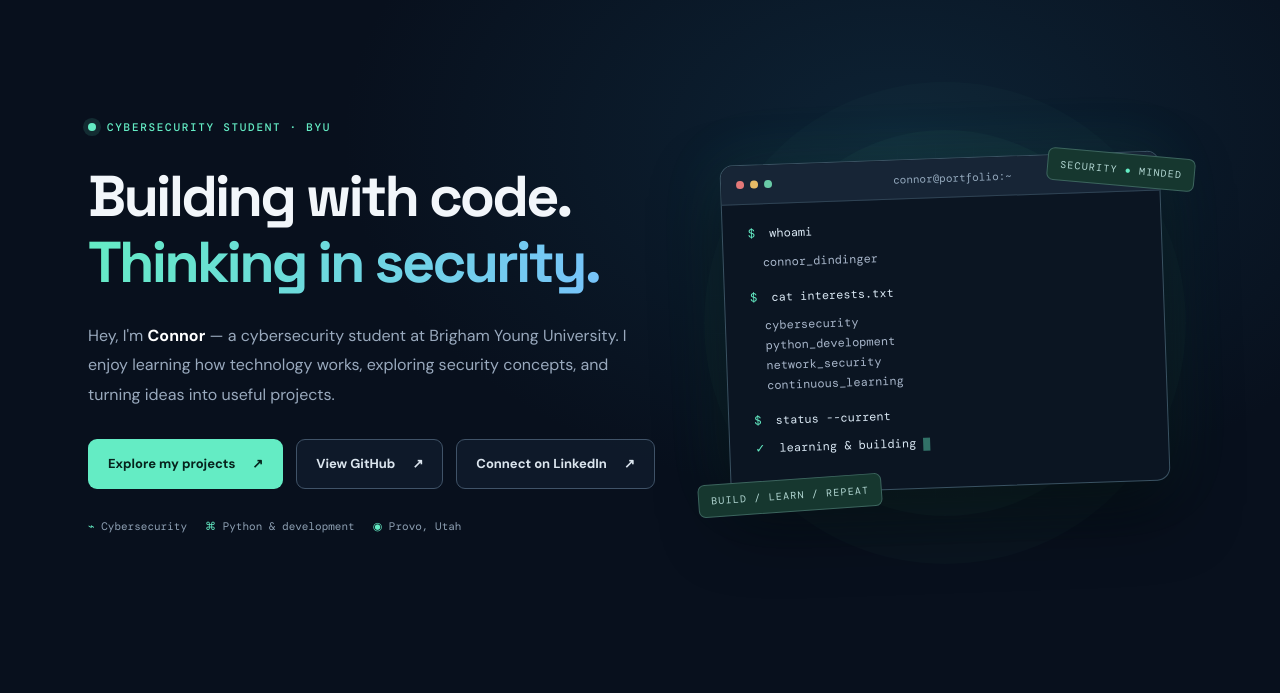
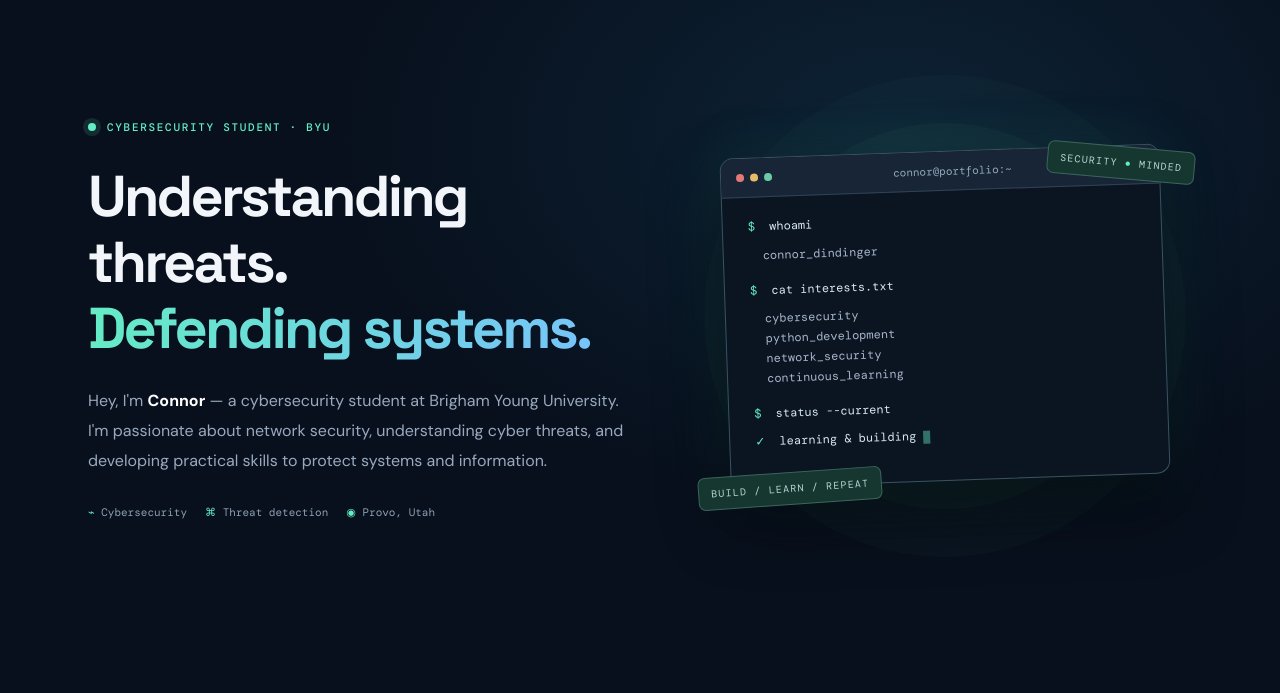
Before and after one commit to cyberseafoam/cyberseafoam.github.io, a plain HTML site: page index.html in a window 1280 px wide. Shown: the part 80-773 px from the top of the page. Drawn offline with nearby package versions, Linux system fonts and the light colour scheme.

Commit message:
Refocus portfolio hero on cybersecurity and remove redundant links

```diff
--- a/index.html
+++ b/index.html
@@ -28,14 +28,9 @@
     <section class="hero container" aria-labelledby="hero-title">
       <div class="hero-main">
         <div class="eyebrow"><span class="status-dot"></span> CYBERSECURITY STUDENT · BYU</div>
-        <h1 id="hero-title">Building with code.<br><span class="gradient-text">Thinking in security.</span></h1>
-        <p class="hero-copy">Hey, I'm <strong>Connor</strong> — a cybersecurity student at Brigham Young University. I enjoy learning how technology works, exploring security concepts, and turning ideas into useful projects.</p>
-        <div class="hero-actions">
-          <a class="button button-primary" href="#projects">Explore my projects <span aria-hidden="true">↗</span></a>
-          <a class="button button-outline" href="https://github.com/cyberseafoam" target="_blank" rel="noopener noreferrer">View GitHub <span aria-hidden="true">↗</span></a>
-          <a class="button button-outline" href="https://www.linkedin.com/in/connor-dindinger-12a31b376/" target="_blank" rel="noopener noreferrer">Connect on LinkedIn <span aria-hidden="true">↗</span></a>
-        </div>
-        <div class="hero-metadata"><span><span class="metadata-icon">⌁</span> Cybersecurity</span><span><span class="metadata-icon">⌘</span> Python & development</span><span><span class="metadata-icon">◉</span> Provo, Utah</span></div>
+        <h1 id="hero-title">Understanding threats.<br><span class="gradient-text">Defending systems.</span></h1>
+        <p class="hero-copy">Hey, I'm <strong>Connor</strong> — a cybersecurity student at Brigham Young University. I'm passionate about network security, understanding cyber threats, and developing practical skills to protect systems and information.</p>
+        <div class="hero-metadata"><span><span class="metadata-icon">⌁</span> Cybersecurity</span><span><span class="metadata-icon">⌘</span> Threat detection</span><span><span class="metadata-icon">◉</span> Provo, Utah</span></div>
       </div>
       <div class="hero-art" aria-hidden="true">
         <div class="art-grid"></div><div class="orb"></div>
```
